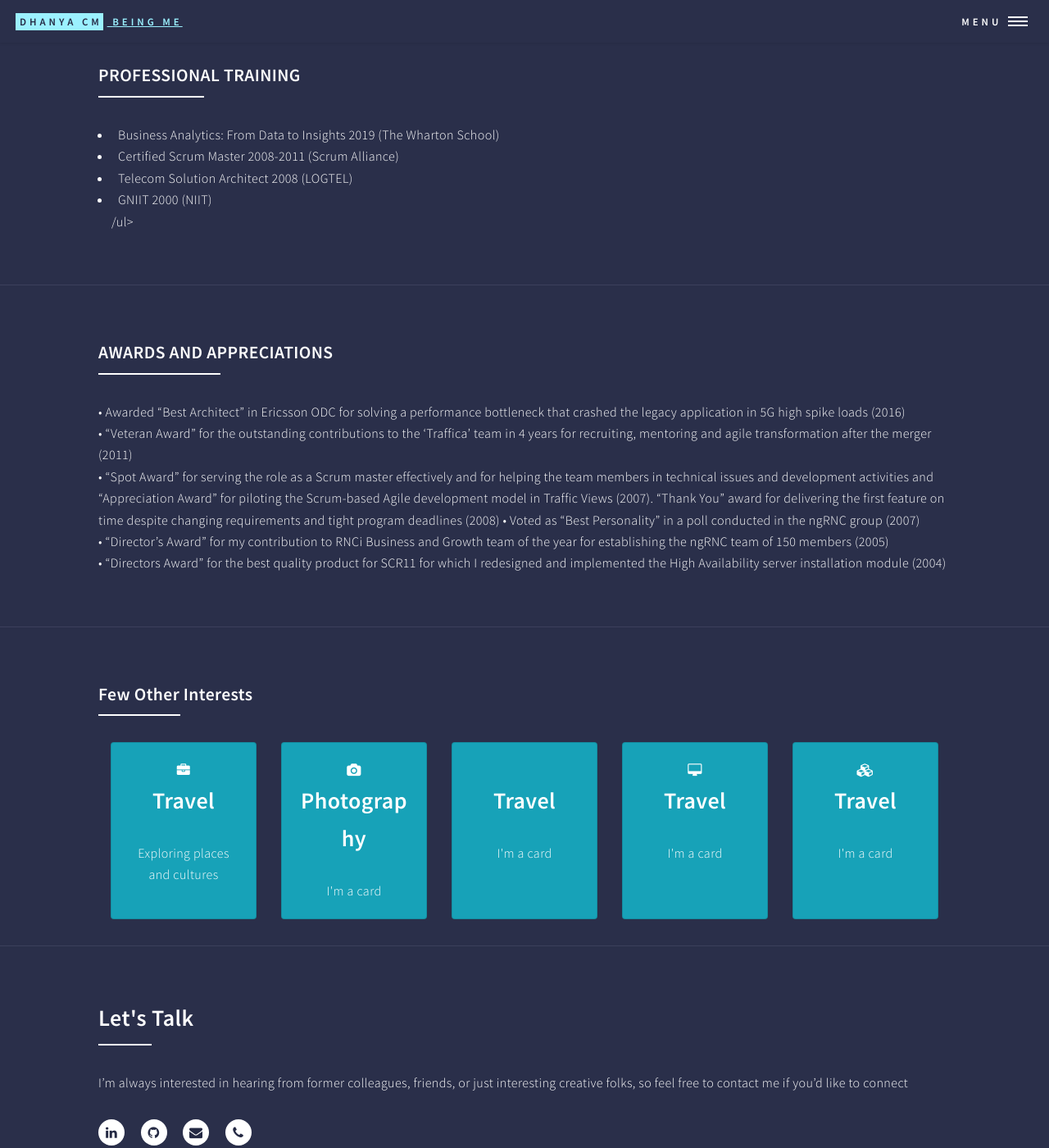
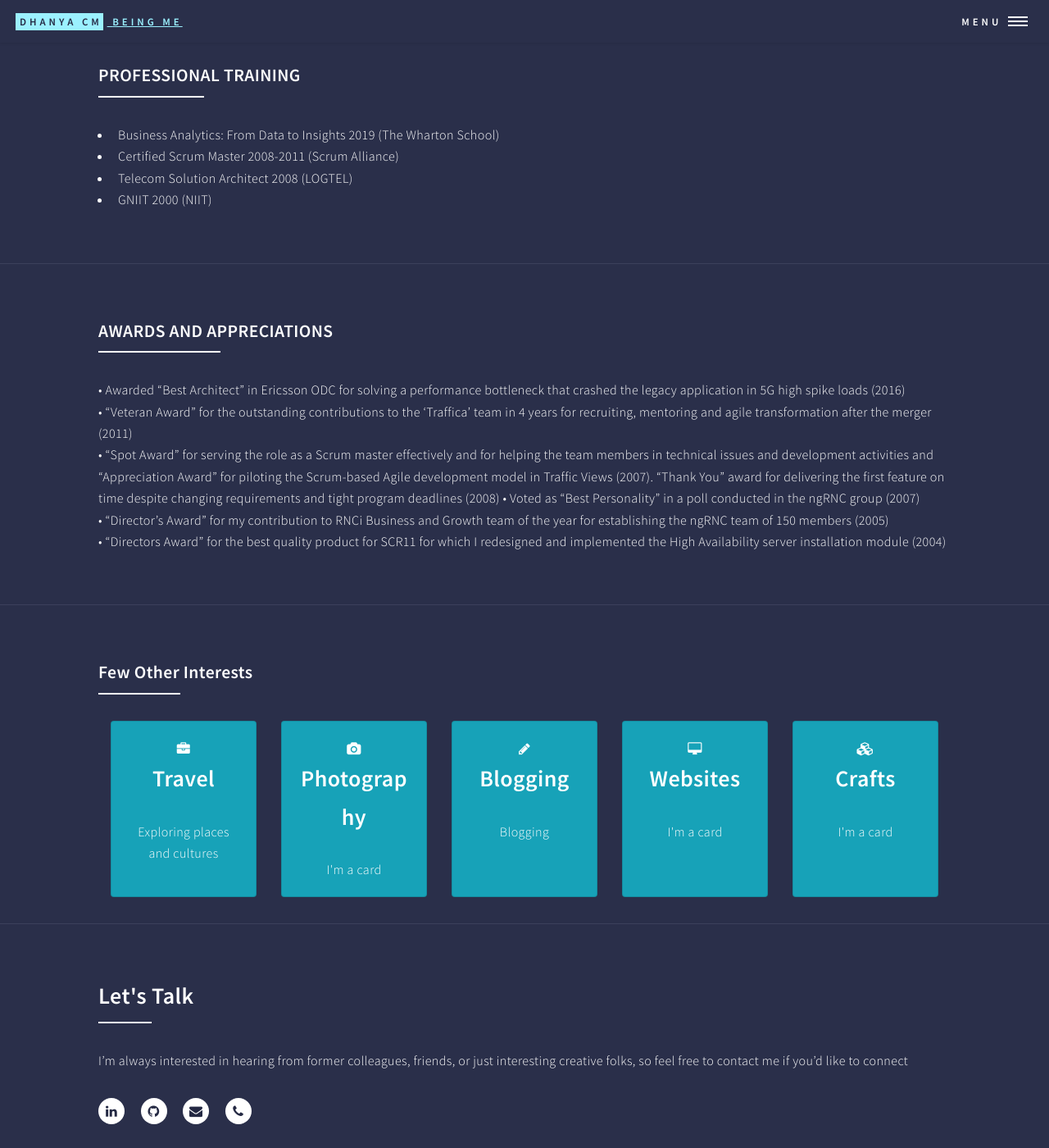
Before and after one commit to dhanyacm/dhanyacm, a Jekyll site: the page built from resume.html, in a window 1280 px wide and 1400 px high, scrolled down 1877 px. Shown: the whole window at 82% size. Built offline with Jekyll 4.4.1, drawn with Linux system fonts in a browser that asks for light colours; a script that is not in the unit is left out.

Commit message:
Update resume.html

```diff
--- a/resume.html
+++ b/resume.html
@@ -194,7 +194,7 @@ transformation phase </li>
 												<li> Certified Scrum Master 2008-2011 (Scrum Alliance)</li>
 												<li> Telecom Solution Architect 2008 (LOGTEL)</li>
 												<li> GNIIT 2000 (NIIT)</li>
-												/ul>
+												</ul>
 											</p>
 
 									</div>
@@ -246,23 +246,23 @@ transformation phase </li>
 												</div>
 												<div class="card bg-info">
 													<div class="card-body text-center">
-													<div class="icon"><i class="fa fa-pen"></i></div>
-																					<h2>Travel</h2><!-- Title -->
-														<p class="card-text">I'm a card</p>
+													<div class="icon"><i class="fa fa-pencil"></i></div>
+													<h2>Blogging</h2><!-- Title -->
+													<p class="card-text">Blogging</p>
 													</div>
 												</div>
 												<div class="card bg-info">
 													<div class="card-body text-center">
 													<div class="icon"><i class="fa fa-desktop"></i></div>
-																					<h2>Travel</h2><!-- Title -->
-														<p class="card-text">I'm a card</p>
+													<h2>Websites</h2><!-- Title -->
+													<p class="card-text">I'm a card</p>
 													</div>
 												</div>
 												<div class="card bg-info">
 													<div class="card-body text-center">
 													<div class="icon"><i class="fa fa-cubes"></i></div>
-																					<h2>Travel</h2><!-- Title -->
-														<p class="card-text">I'm a card</p>
+													<h2>Crafts</h2><!-- Title -->
+													<p class="card-text">I'm a card</p>
 													</div>
 												</div>
 
```
